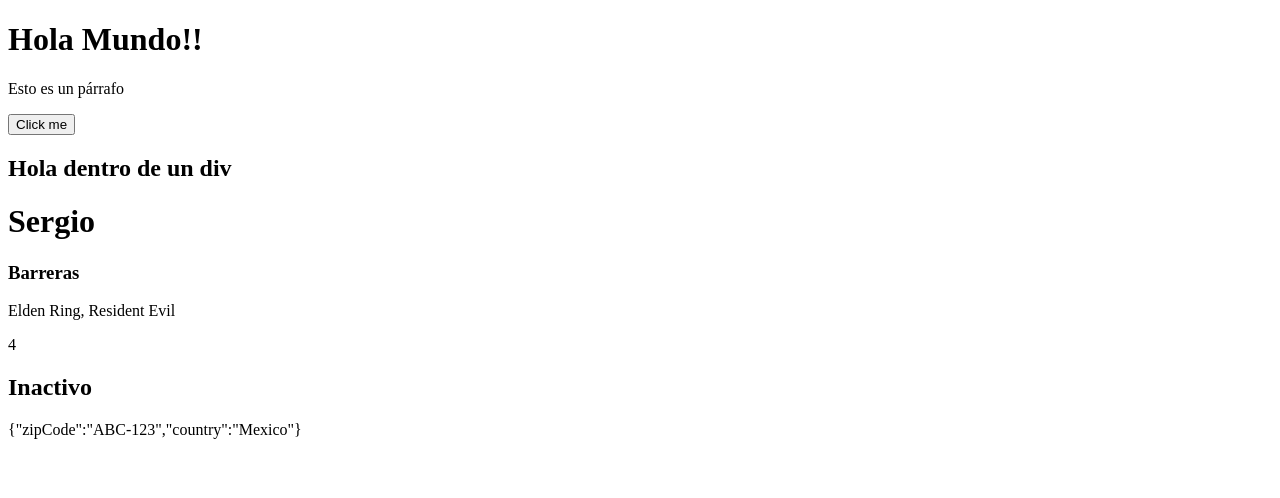
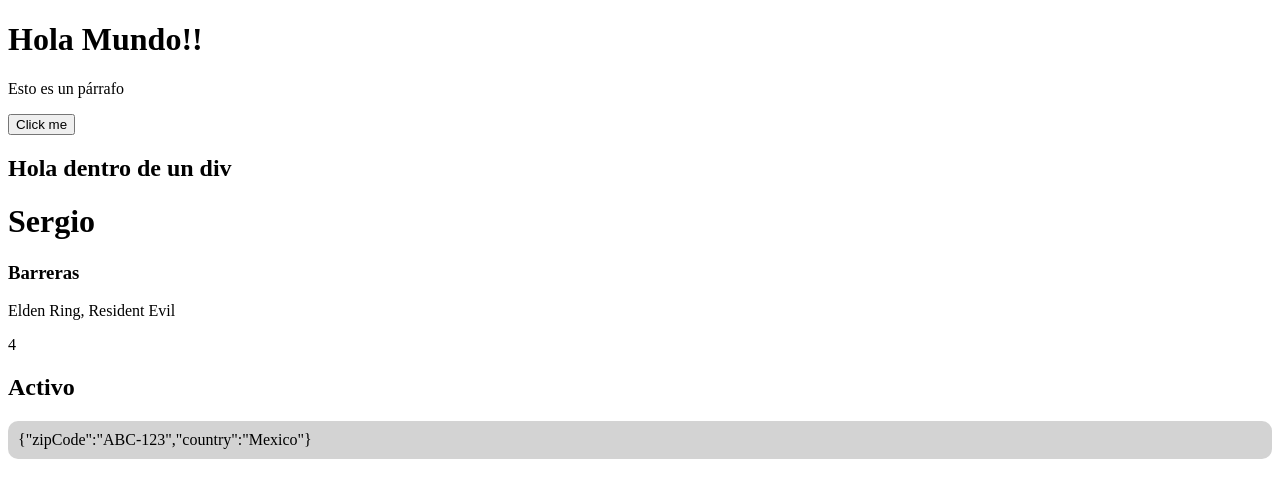
Before and after one commit to react-projects-sergio/first-steps, a React (Vite) app: page / in a window 1280 px wide. Shown: the top 498 px of the page. Built offline with nearby package versions, Linux system fonts and the light colour scheme.

Commit message:
clase: Colocar estilos de CSS

```diff
--- a/src/MyAwesomeApp.tsx
+++ b/src/MyAwesomeApp.tsx
@@ -1,12 +1,20 @@
+import type { CSSProperties } from "react";
+
 const fisrtName = "Sergio";
 const lastName = "Barreras";
 
 const favoriteGames = ["Elden Ring", "Resident Evil"];
-const isActive = false;
+const isActive = true;
 
 const addres = {
   zipCode: "ABC-123",
   country: "Mexico",
+};
+
+const myStyle: CSSProperties = {
+  backgroundColor: "#d3d3d3",
+  borderRadius: isActive ? 10 : 20,
+  padding: 10,
 };
 
 export function MyAwesomeApp() {
@@ -20,7 +28,7 @@ export function MyAwesomeApp() {
 
       <h2>{isActive ? "Activo" : "Inactivo"}</h2>
 
-      <p>{JSON.stringify(addres)}</p>
+      <p style={myStyle}>{JSON.stringify(addres)}</p>
     </>
   );
 }
```
